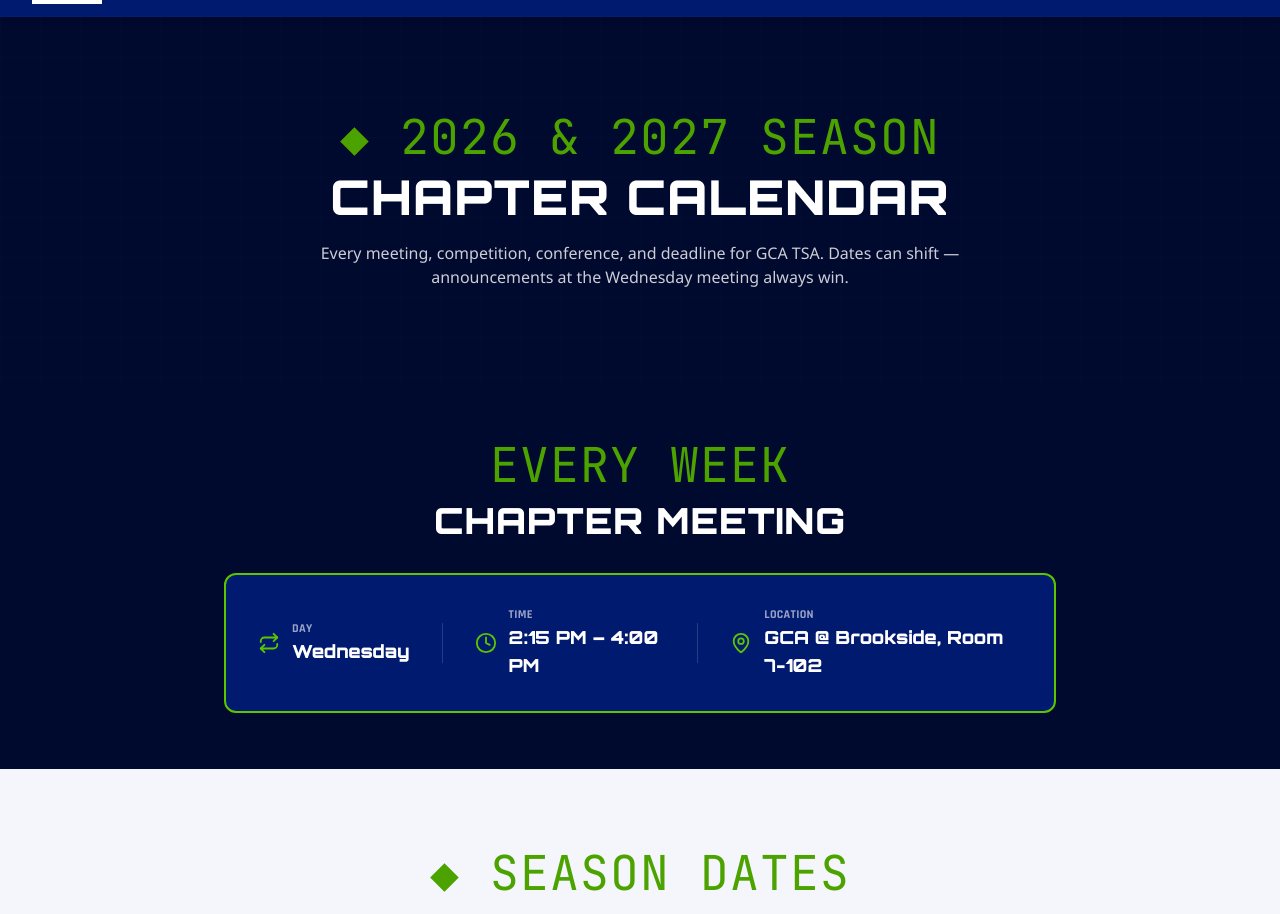
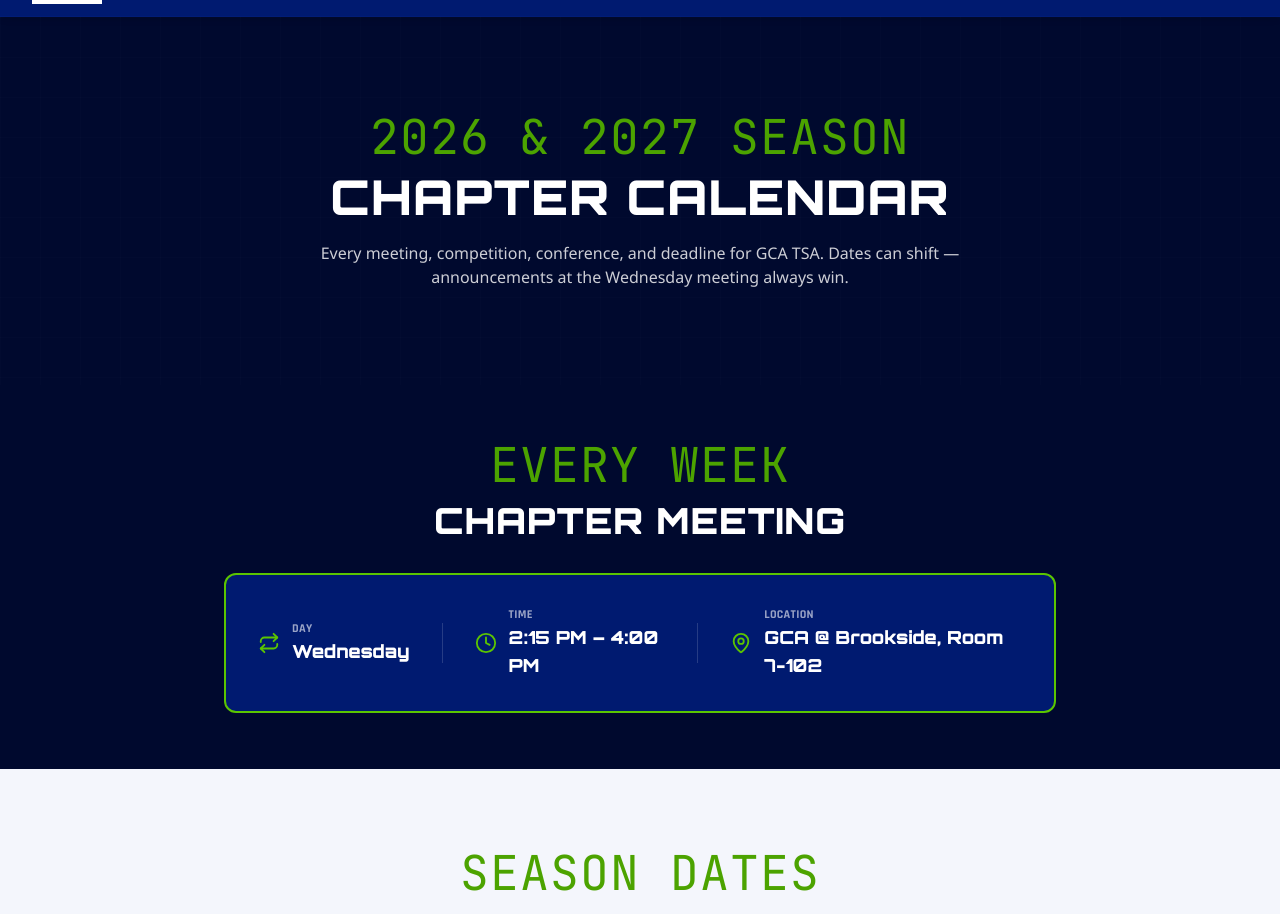
Before and after one commit to amunroe01/gcatsa-website, a Next.js app: page /calendar in a window 1280 px wide. Shown: the part 64-978 px from the top of the page. Built offline with nearby package versions, Linux system fonts and the light colour scheme.

Commit message:
Remove decorative symbols from season text

```diff
--- a/app/calendar/page.tsx
+++ b/app/calendar/page.tsx
@@ -16,7 +16,7 @@
         <div className="absolute inset-0 bg-circuit-grid bg-[size:40px_40px] opacity-30" aria-hidden="true" />
         <div className="relative mx-auto max-w-3xl px-4 sm:px-6 lg:px-8">
           <Reveal>
-            <p className="eyebrow justify-center">◆ 2026 &amp; 2027 Season</p>
+            <p className="eyebrow justify-center"> 2026 &amp; 2027 Season</p>
             <h1 className="mt-3 text-4xl font-black text-white sm:text-5xl">Chapter Calendar</h1>
             <p className="mt-5 font-body text-white/80">
               Every meeting, competition, conference, and deadline for GCA
@@ -31,7 +31,7 @@
 
       <section className="bg-navy-50 py-16 sm:py-20" aria-labelledby="season-heading">
         <div className="mx-auto max-w-4xl px-4 text-center sm:px-6 lg:px-8">
-          <p className="eyebrow justify-center">◆ Season Dates</p>
+          <p className="eyebrow justify-center"> Season Dates</p>
           <h2 id="season-heading" className="mt-3 text-3xl font-black text-navy-800 sm:text-4xl">
             Upcoming Dates
           </h2>
```
